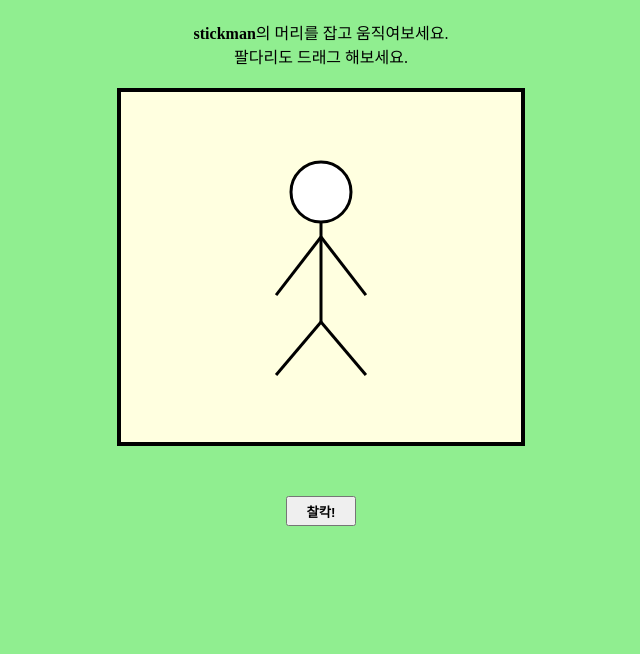
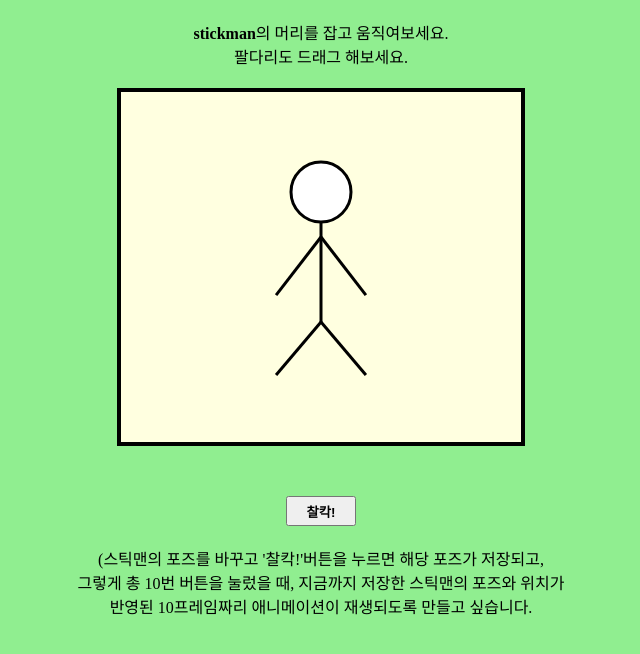
Before and after one commit to Opkyoung/stickman, a plain HTML site: page index.html in a window 1280 px wide. Shown: the whole page, without its empty margins (319-959 px from the left). Drawn offline with Linux system fonts and the light colour scheme.

Commit message:
Update index.html

```diff
--- a/index.html
+++ b/index.html
@@ -19,6 +19,11 @@
   </div>
   <div class="center">
     <button class="shoot"><b>찰칵!</b></button>
+  </div>
+  <div style="text-align: center;  margin: 20px 0px;">
+    (스틱맨의 포즈를 바꾸고 '찰칵!'버튼을 누르면 해당 포즈가 저장되고,<br>
+    그렇게 총 10번 버튼을 눌렀을 때, 지금까지 저장한 스틱맨의 포즈와 위치가<br>
+    반영된 10프레임짜리 애니메이션이 재생되도록 만들고 싶습니다.
   </div>
 
   <script>
```
